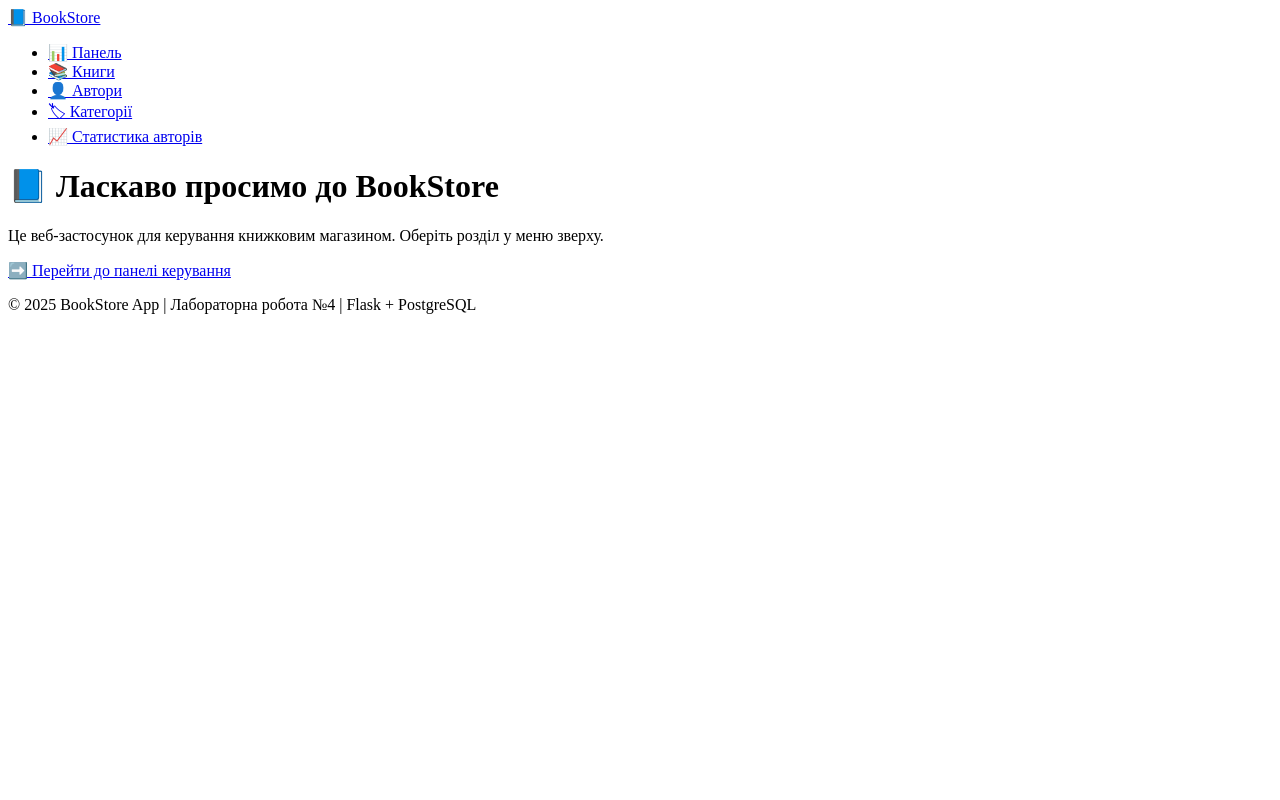
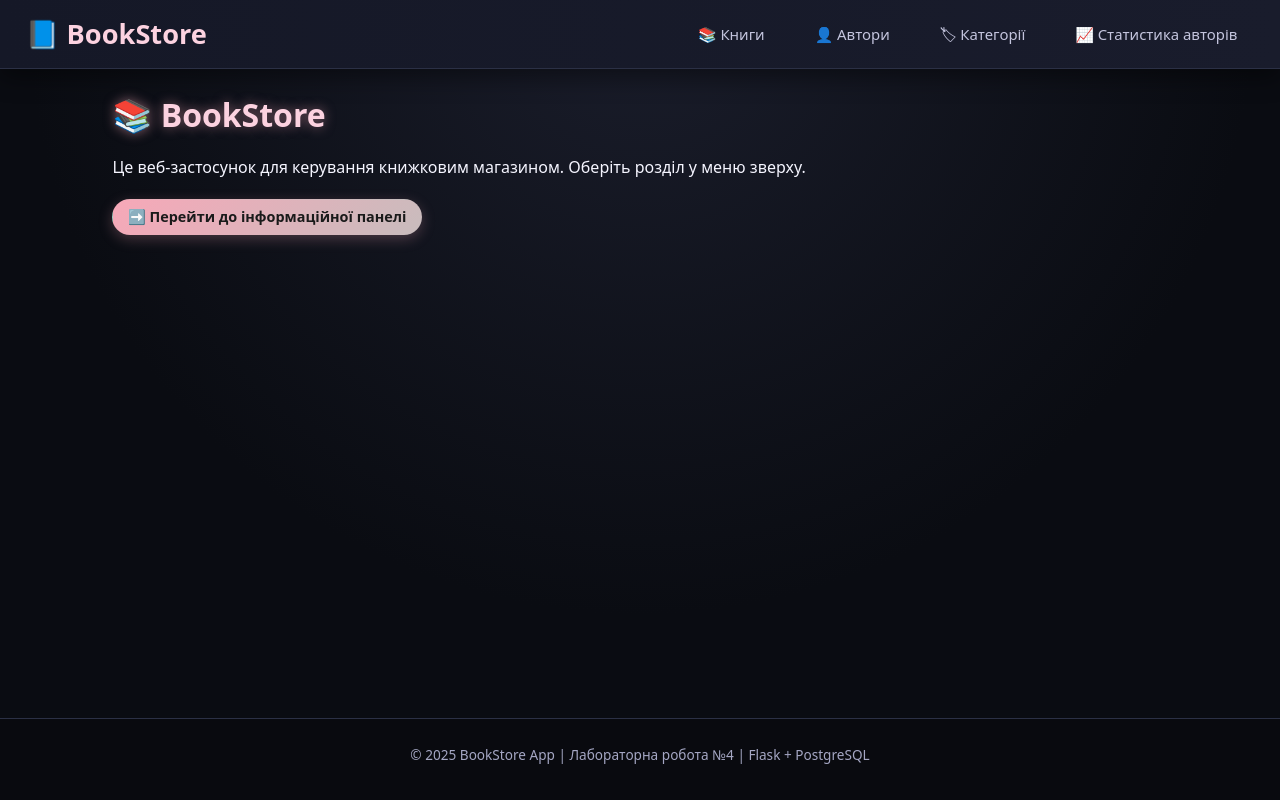
Before and after one commit to Vovchik148/Lab4_database, a Flask app: page / in a window 1280 px wide. Run offline with Flask 3, Linux system fonts and the light colour scheme; parts of the project's set-up code (start-up, migrations or seed data) failed here and were passed over.

Commit message:
Дороблено зовнішній вигляд веб-застосунку. Завершено рівень 2.

```diff
--- a/web_app/app.py
+++ b/web_app/app.py
@@ -1,5 +1,7 @@
 from flask import Flask, render_template, request, redirect, url_for, flash
-from database import DatabaseConnection
+from db import DatabaseConnection
+import os, sys
+sys.path.append(os.path.dirname(os.path.abspath(__file__)))
 
 app = Flask(__name__)
 app.secret_key = 'your-secret-key-here-change-in-production'
--- a/web_app/static/style.css
+++ b/web_app/static/style.css
@@ -0,0 +1,514 @@
+/* ================================
+   БАЗА / ЗМІННІ КОЛЬОРІВ
+===================================*/
+:root {
+    --bg-main: #11131b;
+    --bg-elevated: #181b27;
+    --bg-soft: #202437;
+
+    --accent: #f7a8b8;
+    --accent-soft: #fcd2e0;
+    --accent-secondary: #9ad0c2;
+    --accent-yellow: #f6e6b4;
+
+    --border-color: #2b3045;
+    --shadow-soft: 0 10px 30px rgba(0, 0, 0, 0.35);
+
+    --text-main: #f5f5ff;
+    --text-muted: #a5a7c4;
+    --text-soft: #c4c5de;
+    --text-danger: #ff8181;
+    --text-success: #8be6b5;
+
+    --danger: #ff6b6b;
+    --danger-soft: #ffb3b3;
+    --success: #49d790;
+    --warning: #ffd166;
+
+    --radius-lg: 14px;
+    --radius-md: 10px;
+    --radius-sm: 6px;
+
+    --transition-fast: 0.15s ease-out;
+    --transition-normal: 0.25s ease;
+}
+
+/* ================================
+   ГЛОБАЛЬНІ СТИЛІ
+===================================*/
+
+*,
+*::before,
+*::after {
+    box-sizing: border-box;
+}
+
+html,
+body {
+    margin: 0;
+    padding: 0;
+    background: radial-gradient(circle at top, #1a1d2b 0, #0a0c12 60%);
+    color: var(--text-main);
+    font-family: system-ui, -apple-system, BlinkMacSystemFont, "Segoe UI", sans-serif;
+    line-height: 1.5;
+}
+
+body {
+    min-height: 100vh;
+    display: flex;
+    flex-direction: column;
+}
+
+a {
+    color: var(--accent-secondary);
+    text-decoration: none;
+    transition: color var(--transition-fast), opacity var(--transition-fast);
+}
+
+a:hover {
+    color: var(--accent);
+}
+
+/* ================================
+   НАВІГАЦІЯ
+===================================*/
+
+.navbar {
+    position: sticky;
+    top: 0;
+    z-index: 100;
+    background: linear-gradient(90deg, #151827, #191c2c);
+    border-bottom: 1px solid var(--border-color);
+    box-shadow: 0 8px 25px rgba(0, 0, 0, 0.45);
+    display: flex;
+    align-items: center;
+    justify-content: space-between;
+    padding: 0.85rem 1.6rem;
+}
+
+.nav-left .logo {
+    font-size: 1.7rem;
+    font-weight: 700;
+    color: var(--accent-soft);
+    display: flex;
+    align-items: center;
+    text-decoration: none;
+    transition: transform 0.25s ease, text-shadow 0.25s ease;
+}
+
+.nav-left .logo:hover {
+    transform: translateY(-2px);
+    text-shadow: 0 0 12px rgba(247, 168, 184, 0.65);
+}
+
+.nav-links {
+    display: flex;
+    gap: 1rem;
+    list-style: none;
+    margin: 0;
+    padding: 0;
+}
+
+.nav-links li a {
+    padding: 0.45rem 1rem;
+    border-radius: 999px;
+    display: inline-flex;
+    align-items: center;
+    background: transparent;
+    border: 1px solid transparent;
+    font-size: 0.93rem;
+    color: var(--text-soft);
+    transition:
+        background var(--transition-normal),
+        border-color var(--transition-normal),
+        color var(--transition-normal),
+        transform 0.15s ease,
+        box-shadow 0.18s ease;
+}
+
+.nav-links li a:hover {
+    background: rgba(247, 168, 184, 0.25);
+    border-color: rgba(247, 168, 184, 0.65);
+    color: #ffffff;
+    transform: translateY(-2px);
+    box-shadow: 0 0 10px rgba(247, 168, 184, 0.35);
+}
+
+/* ================================
+   КОНТЕЙНЕР / ГОЛОВНИЙ КОНТЕНТ / ФУТЕР
+===================================*/
+
+.container {
+    max-width: 1100px;
+    width: 100%;
+    margin: 1.4rem auto 2rem;
+    padding: 0 1.4rem;
+    flex: 1;
+}
+
+.footer {
+    text-align: center;
+    padding: 0.8rem 1rem 1.3rem;
+    font-size: 0.85rem;
+    color: var(--text-muted);
+    background: #090a0f;
+    border-top: 1px solid var(--border-color);
+}
+
+/* ================================
+   FLASH-ПОВІДОМЛЕННЯ
+===================================*/
+
+.flash-wrapper {
+    margin-bottom: 1rem;
+}
+
+.alert {
+    position: relative;
+    margin: 0.8rem 0;
+    padding: 0.7rem 0.9rem;
+    border-radius: var(--radius-md);
+    font-size: 0.9rem;
+    border: 1px solid transparent;
+    box-shadow: 0 4px 15px rgba(0, 0, 0, 0.35);
+}
+
+.alert-success {
+    background: rgba(73, 215, 144, 0.08);
+    border-color: rgba(73, 215, 144, 0.5);
+    color: var(--text-success);
+}
+
+.alert-error,
+.alert-danger {
+    background: rgba(255, 107, 107, 0.08);
+    border-color: rgba(255, 107, 107, 0.6);
+    color: var(--text-danger);
+}
+
+.close-btn {
+    position: absolute;
+    right: 0.45rem;
+    top: 0.2rem;
+    border: none;
+    background: transparent;
+    color: var(--text-muted);
+    cursor: pointer;
+    font-size: 1.1rem;
+}
+
+/* ================================
+   ЗАГОЛОВКИ СТОРІНОК / INDEX
+===================================*/
+
+.page-header {
+    display: flex;
+    align-items: center;
+    justify-content: space-between;
+    gap: 0.8rem;
+    margin-bottom: 1rem;
+}
+
+.page-header h1 {
+    margin: 0;
+    font-size: 1.3rem;
+    color: var(--accent-soft);
+}
+
+.brand {
+    font-size: 2rem;
+    font-weight: 700;
+    color: var(--accent-soft);
+    text-shadow: 0 0 12px rgba(247, 168, 184, 0.5);
+}
+
+.home-actions {
+    margin-top: 1.2rem;
+    display: flex;
+    justify-content: flex-start;
+}
+
+/* ================================
+   КНОПКИ
+===================================*/
+
+.btn {
+    display: inline-flex;
+    align-items: center;
+    justify-content: center;
+    gap: 0.25rem;
+    font-size: 0.9rem;
+    padding: 0.4rem 0.9rem;
+    border-radius: 999px;
+    border: 1px solid transparent;
+    cursor: pointer;
+    text-decoration: none;
+    white-space: nowrap;
+    transition:
+        background var(--transition-fast),
+        color var(--transition-fast),
+        border-color var(--transition-fast),
+        transform 0.08s ease-out,
+        box-shadow 0.18s ease;
+}
+
+.btn:active {
+    transform: scale(0.96);
+}
+
+.btn-primary {
+    background: linear-gradient(135deg, var(--accent) 0%, var(--accent-secondary) 100%);
+    color: #1a1a1a;
+    font-weight: 600;
+    box-shadow: 0 4px 14px rgba(247, 168, 184, 0.25);
+    background-size: 200% 200%;
+    transition:
+        background-position 0.3s ease,
+        box-shadow 0.25s ease,
+        transform 0.15s ease;
+}
+
+.btn-primary:hover {
+    background-position: 100% 0;
+    box-shadow: 0 6px 22px rgba(247, 168, 184, 0.38);
+    transform: translateY(-2px);
+    color: #000;
+    border-color: rgba(247, 168, 184, 0.45);
+}
+
+.btn-edit {
+    background: rgba(154, 208, 194, 0.12);
+    border-color: rgba(154, 208, 194, 0.9);
+    color: var(--accent-secondary);
+}
+
+.btn-edit:hover {
+    background: rgba(154, 208, 194, 0.3);
+    box-shadow: 0 0 10px rgba(154, 208, 194, 0.35);
+}
+
+.btn-delete {
+    background: rgba(255, 107, 107, 0.12);
+    border-color: rgba(255, 107, 107, 0.85);
+    color: var(--text-danger);
+}
+
+.btn-delete:hover {
+    background: rgba(255, 107, 107, 0.25);
+    box-shadow: 0 0 10px rgba(255, 107, 107, 0.4);
+}
+
+.btn-small {
+    padding: 0.25rem 0.6rem;
+    font-size: 0.8rem;
+}
+
+/* ================================
+   ТАБЛИЦІ (books, authors, categories, statistics)
+===================================*/
+
+.table-container {
+    background: var(--bg-elevated);
+    border-radius: var(--radius-lg);
+    border: 1px solid var(--border-color);
+    padding: 0.6rem;
+    box-shadow: var(--shadow-soft);
+    overflow-x: auto;
+}
+
+.data-table {
+    width: 100%;
+    border-collapse: collapse;
+    font-size: 0.88rem;
+    color: var(--text-soft);
+}
+
+.data-table thead {
+    background: linear-gradient(90deg, #202437, #252a3c);
+}
+
+.data-table th,
+.data-table td {
+    padding: 0.4rem 0.5rem;
+    border-bottom: 1px solid rgba(255, 255, 255, 0.03);
+    text-align: left;
+}
+
+.data-table th {
+    font-weight: 600;
+    color: var(--accent-yellow);
+    white-space: nowrap;
+    border-bottom-color: rgba(247, 168, 184, 0.4);
+}
+
+.data-table tbody tr:nth-child(even) {
+    background: rgba(255, 255, 255, 0.01);
+}
+
+.data-table tbody tr:hover {
+    background: rgba(247, 168, 184, 0.08);
+}
+
+.data-table td.actions {
+    white-space: nowrap;
+    display: flex;
+    gap: 0.25rem;
+}
+
+.name-col {
+    font-weight: 500;
+    color: var(--accent-soft);
+}
+
+.cat-list {
+    font-size: 0.85rem;
+    color: var(--text-soft);
+}
+
+.no-cat {
+    color: var(--text-muted);
+    font-style: italic;
+}
+
+.empty-msg {
+    margin: 0.7rem 0;
+    color: var(--text-muted);
+}
+
+/* ================================
+   ФОРМИ (add/edit book/author/category)
+===================================*/
+
+.form-container {
+    background: var(--bg-elevated);
+    border-radius: var(--radius-lg);
+    border: 1px solid var(--border-color);
+    padding: 0.9rem 1rem;
+    box-shadow: var(--shadow-soft);
+    max-width: 540px;
+}
+
+.form-container label {
+    display: block;
+    margin-bottom: 0.3rem;
+    font-size: 0.85rem;
+    color: var(--text-muted);
+}
+
+.form-container input,
+.form-container select,
+.form-container textarea {
+   width: 100%;
+    padding: 0.55rem 0.75rem;
+    border-radius: var(--radius-lg);
+    border: 1px solid rgba(255, 255, 255, 0.05);
+    background: linear-gradient(145deg, #161824, #0f111b);
+    color: var(--text-main);
+    font-size: 0.92rem;
+    box-shadow:
+        inset 3px 3px 6px rgba(0, 0, 0, 0.45),
+        inset -3px -3px 6px rgba(255, 255, 255, 0.05);
+    margin-bottom: 0.7rem;
+    transition:
+        border-color var(--transition-normal),
+        background var(--transition-normal),
+        box-shadow var(--transition-normal),
+        transform 0.12s ease-out;
+    appearance: none;
+    background-position: right 12px center;
+    background-repeat: no-repeat;
+    background-size: 18px;
+}
+
+.form-container input:hover,
+.form-container select:hover,
+.form-container textarea:hover {
+    border-color: rgba(247, 168, 184, 0.25);
+}
+
+.form-container input:focus,
+.form-container select:focus,
+.form-container textarea:focus {
+    background: linear-gradient(145deg, #1c1f2c, #141622);
+    border-color: rgba(247, 168, 184, 0.65);
+    box-shadow:
+        0 0 8px rgba(247, 168, 184, 0.45),
+        inset 1px 1px 3px rgba(0, 0, 0, 0.5);
+    outline: none;
+    transform: scale(1.015);
+}
+
+.form-container select option {
+    background: #0d0f16;
+    color: var(--text-main);
+    padding: 0.4rem;
+}
+
+.form-container select option:checked {
+    background: #3b5cff !important;
+    color: #fff;
+}
+
+/* ================================
+   DASHBOARD (ІНФОПАНЕЛЬ)
+===================================*/
+
+.stats-cards {
+    display: flex;
+    gap: 1rem;
+    flex-wrap: wrap;
+    margin-bottom: 1rem;
+}
+
+.stat-card {
+    flex: 1 1 180px;
+    background: linear-gradient(145deg, #202437, #171929);
+    padding: 0.8rem 0.9rem;
+    border-radius: var(--radius-lg);
+    border: 1px solid rgba(247, 168, 184, 0.22);
+    box-shadow: var(--shadow-soft);
+    text-align: center;
+}
+
+.stat-card h2 {
+    margin: 0;
+    font-size: 1.4rem;
+    color: var(--accent-soft);
+}
+
+.stat-card p {
+    margin: 0.35rem 0 0;
+    font-size: 0.85rem;
+    color: var(--text-muted);
+}
+
+/* ================================
+   АДАПТИВ
+===================================*/
+
+@media (max-width: 700px) {
+    .navbar {
+        flex-direction: column;
+        align-items: flex-start;
+        gap: 0.5rem;
+    }
+
+    .nav-links {
+        flex-wrap: wrap;
+    }
+
+    .page-header {
+        flex-direction: column;
+        align-items: flex-start;
+    }
+
+    .data-table th,
+    .data-table td {
+        font-size: 0.78rem;
+        padding: 0.3rem 0.35rem;
+    }
+
+    .form-container {
+        padding: 0.7rem 0.8rem;
+    }
+}
--- a/web_app/templates/base.html
+++ b/web_app/templates/base.html
@@ -18,7 +18,6 @@
                 <a class="logo" href="{{ url_for('index') }}">📘 BookStore</a>
             </div>
             <ul class="nav-links">
-                <li><a href="{{ url_for('dashboard') }}">📊 Панель</a></li>
                 <li><a href="{{ url_for('books') }}">📚 Книги</a></li>
                 <li><a href="{{ url_for('authors') }}">👤 Автори</a></li>
                 <li><a href="{{ url_for('categories') }}">🏷 Категорії</a></li>
--- a/web_app/templates/dashboard.html
+++ b/web_app/templates/dashboard.html
@@ -1,10 +1,10 @@
 {% extends "base.html" %}
 
-{% block title %}Панель керування{% endblock %}
+{% block title %}Інформаційна панель{% endblock %}
 
 {% block content %}
 <div class="page-header">
-    <h1>📊 Панель керування</h1>
+    <h1>📊 Інформаційна панель</h1>
 </div>
 
 <div class="stats-cards">
--- a/web_app/templates/index.html
+++ b/web_app/templates/index.html
@@ -4,12 +4,12 @@
 
 {% block content %}
 <div class="page-header">
-    <h1>📘 Ласкаво просимо до BookStore</h1>
+    <div class="brand">📚 BookStore</div>
 </div>
 
 <p>Це веб-застосунок для керування книжковим магазином. Оберіть розділ у меню зверху.</p>
 
 <div class="home-actions">
-    <a class="btn btn-primary" href="{{ url_for('dashboard') }}">➡️ Перейти до панелі керування</a>
+    <a class="btn btn-primary" href="{{ url_for('dashboard') }}">➡️ Перейти до інформаційної панелі</a>
 </div>
 {% endblock %}
```
Also changed, not shown: docker-compose.yml (+9 -5 lines), web_app/db.py (+18 -6 lines), web_app/__init__.py (added), 2 other files.
